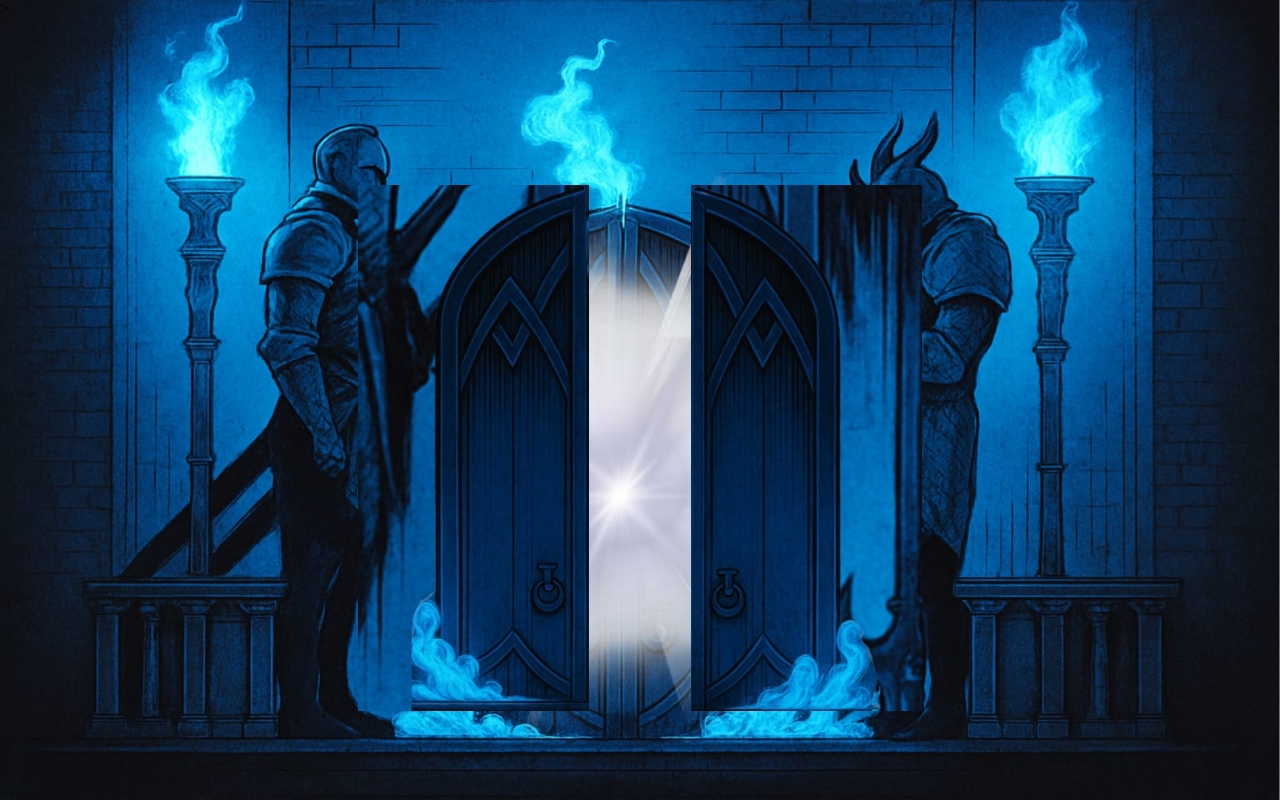
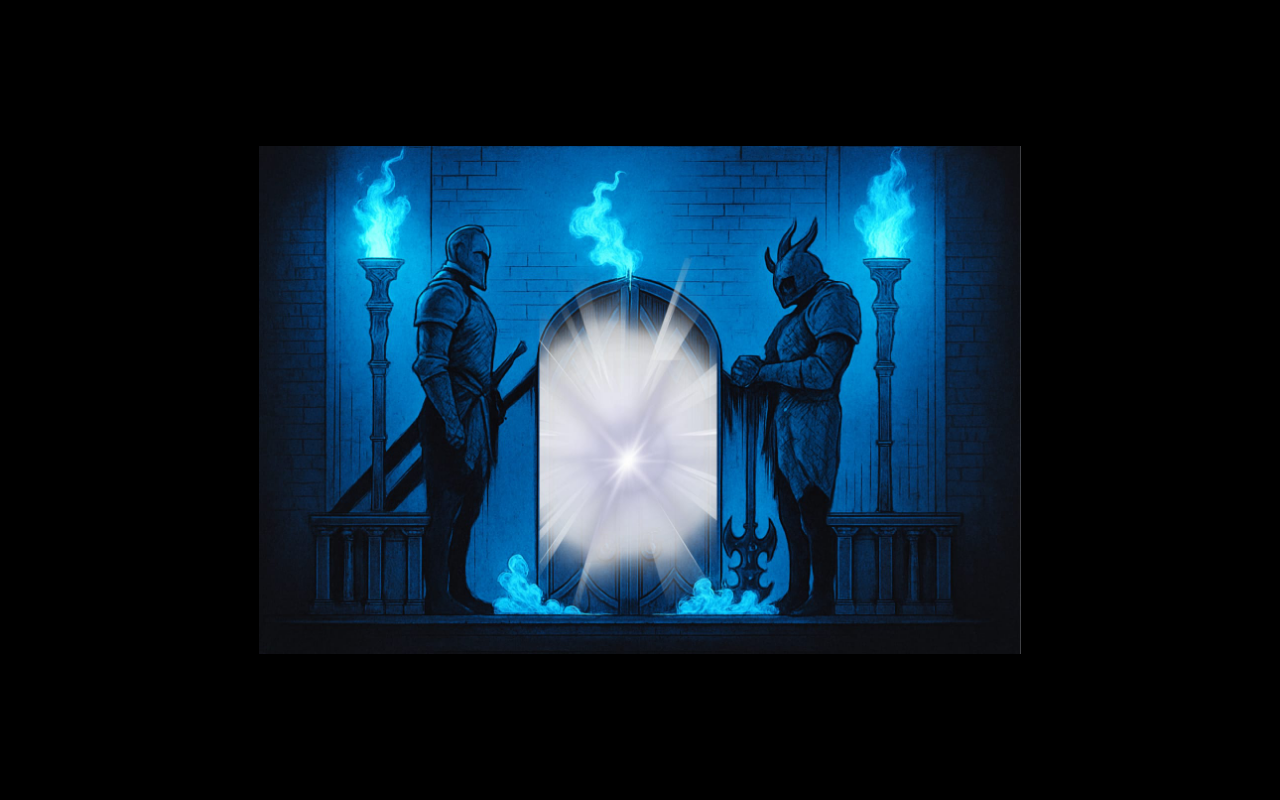
Before and after one commit to Akshat-coder54/MOB, a plain HTML site: page index.html in a window 1280 px wide. Drawn offline with Linux system fonts and the light colour scheme.

Commit message:
Update index.html

```diff
--- a/index.html
+++ b/index.html
@@ -2,33 +2,60 @@
 <html lang="en">
 <head>
   <meta charset="UTF-8">
-  <meta name="viewport" content="width=device-width, initial-scale=1.0, user-scalable=no">
+  <meta name="viewport" content="width=device-width, initial-scale=1.0">
   <title>TIME TO GROW</title>
   <style>
-    * { margin: 0; padding: 0; box-sizing: border-box; }
-
     html, body {
+      margin: 0;
+      padding: 0;
       width: 100%;
       height: 100%;
       overflow: hidden;
       background: black;
     }
 
-    .scene {
+    .wrapper {
+      width: 762px;      /* original background width */
+      height: 508px;     /* original background height */
       position: absolute;
-      top: 0;
-      left: 0;
-      width: 100%;
-      height: 100%;
+      top: 50%;
+      left: 50%;
+      transform: translate(-50%, -50%) scale(1);
+      transform-origin: top left;
       background: url('mainbg.jpg') no-repeat center center;
-      background-size: 100% 100%; /* fills entire screen */
-      cursor: pointer;
-      overflow: hidden;
+      background-size: 100% 100%;
+    }
+
+    .door {
+      position: absolute;
+      background-size: contain;
+      background-repeat: no-repeat;
+      background-position: center;
+      transition: transform 1.5s ease-in-out;
+      z-index: 2;
+    }
+
+    .left-door {
+      top: 12%;
+      left: 32%;
+      width: 43.5%;   /* 331 / 762 */
+      height: 148.6%; /* 754 / 508 */
+      background-image: url('bl.jpg');
+      transform-origin: left center;
+    }
+
+    .right-door {
+      top: 12%;
+      left: 50%;
+      width: 43.5%;
+      height: 148.6%;
+      background-image: url('br.jpg');
+      transform-origin: right center;
     }
 
     .light {
       position: absolute;
-      top: 0;
+      top: 3%;
       left: 0;
       width: 100%;
       height: 100%;
@@ -36,34 +63,6 @@
       opacity: 0;
       transition: opacity 1.5s ease-in-out;
       z-index: 3;
-    }
-
-    .door {
-      position: absolute;
-      background-repeat: no-repeat;
-      background-position: center;
-      background-size: contain;
-      z-index: 2;
-      transition: transform 1.5s ease-in-out;
-    }
-
-    /* Doors aligned proportionally */
-    .left-door {
-      top: 12%;
-      left: 28%;
-      width: 18%;
-      height: 88%;
-      background-image: url('bl.jpg');
-      transform-origin: left center;
-    }
-
-    .right-door {
-      top: 12%;
-      left: 54%;
-      width: 18%;
-      height: 88%;
-      background-image: url('br.jpg');
-      transform-origin: right center;
     }
 
     .open .left-door { transform: perspective(800px) rotateY(-120deg); }
@@ -75,7 +74,7 @@
       top: 50%;
       left: 50%;
       transform: translate(-50%, -50%);
-      font-size: clamp(1rem, 2vw, 2rem);
+      font-size: 2rem;
       color: white;
       text-shadow: 0 0 10px black;
       z-index: 4;
@@ -84,23 +83,5 @@
   </style>
 </head>
 <body>
-
-  <div class="scene" id="doorScene">
-    <div class="door left-door"></div>
-    <div class="door right-door"></div>
-    <div class="light"></div>
->
-
-  <script>
-    const scene = document.getElementById('doorScene');
-
-    scene.addEventListener('click', () => {
-      scene.classList.add('open');
-      setTimeout(() => {
-        window.location.href = "obito.html";
-      }, 1000);
-    });
-  </script>
-
-</body>
-</html>
+  <div class="wrapper" id="scene">
+    <div class="door le
```
